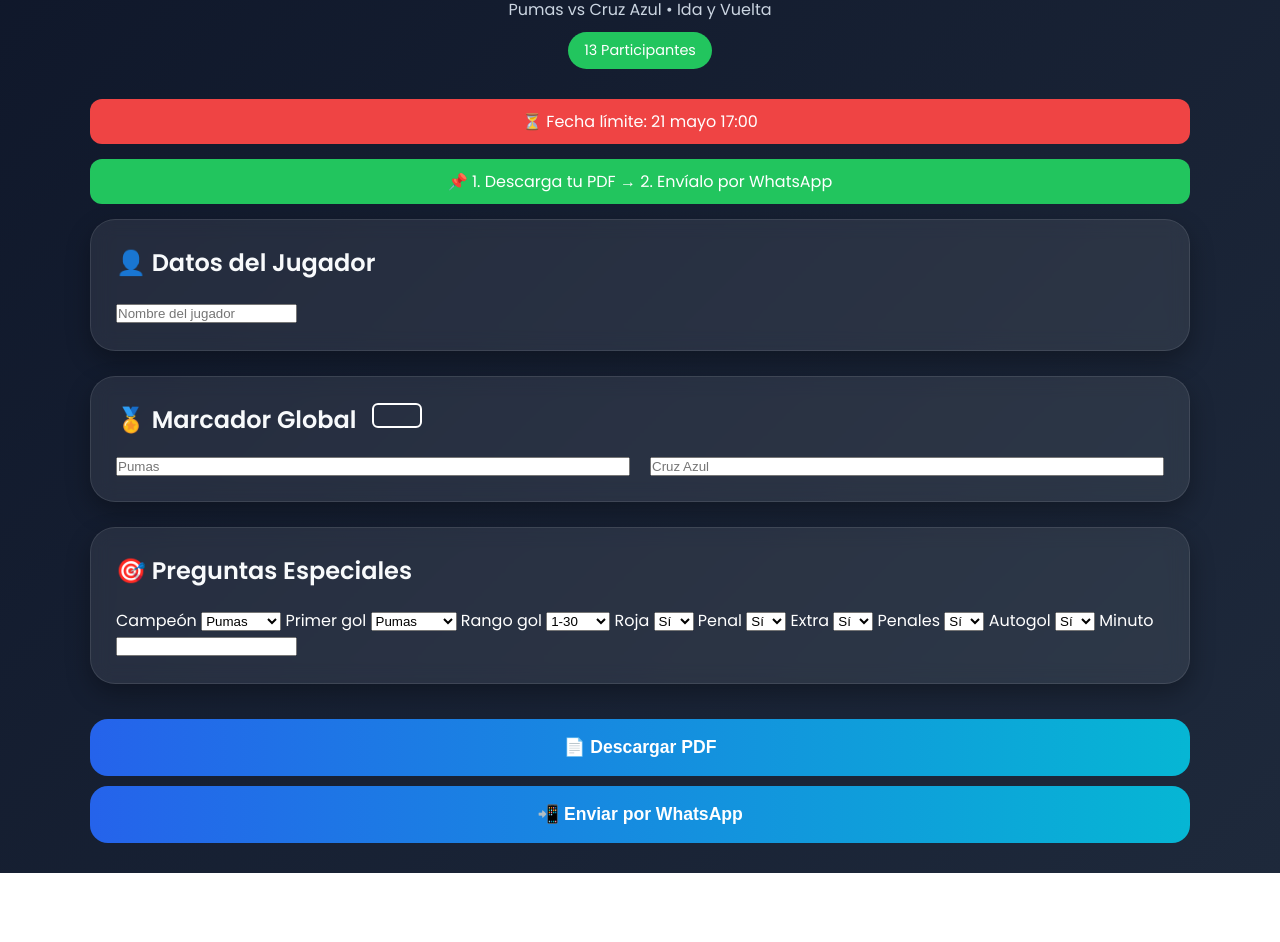
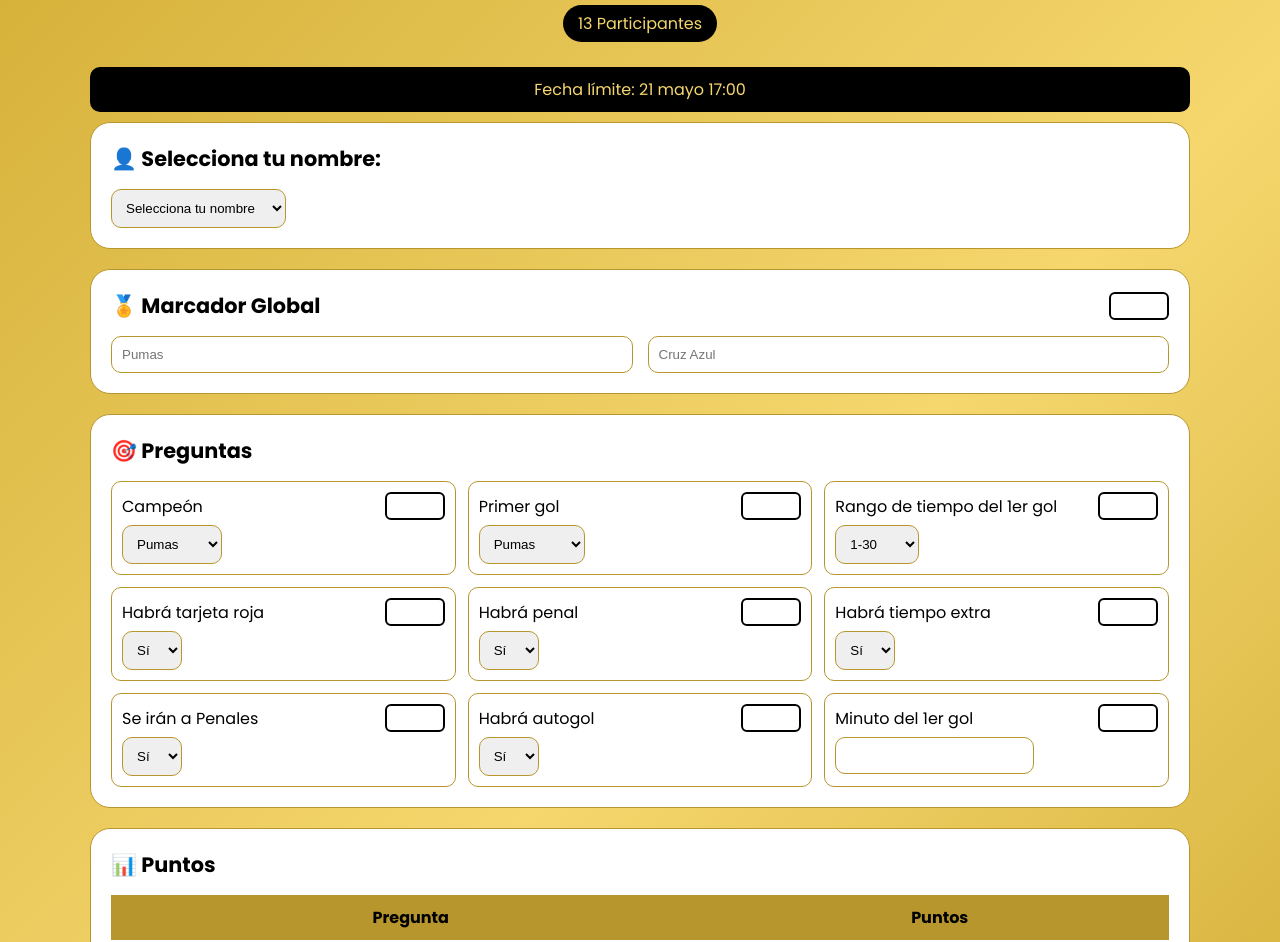
Before and after one commit to gerardoedmundo/quiniela, a plain HTML site: page index.html in a window 1280 px wide. Shown: the part 115-1057 px from the top of the page. Before the commit the page ends 988 px from the top, so only its background shows below. Drawn offline with nearby package versions, Linux system fonts and the light colour scheme.

Commit message:
Update index.html

```diff
--- a/index.html
+++ b/index.html
@@ -1,39 +1,136 @@
 <!DOCTYPE html>
 <html lang="es">
 <head>
-<meta charset="UTF-8" />
-<meta name="viewport" content="width=device-width, initial-scale=1.0"/>
+<meta charset="UTF-8">
+<meta name="viewport" content="width=device-width, initial-scale=1.0">
 <title>Quiniela Final Liga MX</title>
 
-<link rel="preconnect" href="https://fonts.googleapis.com">
-<link rel="preconnect" href="https://fonts.gstatic.com" crossorigin>
-<link href="https://fonts.googleapis.com/css2?family=Poppins:wght@300;400;500;600;700&display=swap" rel="stylesheet">
+<link href="https://fonts.googleapis.com/css2?family=Poppins:wght@300;400;600;700&display=swap" rel="stylesheet">
 
 <script src="https://cdnjs.cloudflare.com/ajax/libs/jspdf/2.5.1/jspdf.umd.min.js"></script>
 <script src="https://cdnjs.cloudflare.com/ajax/libs/html2canvas/1.4.1/html2canvas.min.js"></script>
 
 <style>
 *{margin:0;padding:0;box-sizing:border-box;}
-body{font-family:'Poppins',sans-serif;background:linear-gradient(135deg,#0f172a,#1e293b);min-height:100vh;padding:30px;color:white;}
+
+body{
+font-family:'Poppins',sans-serif;
+background:linear-gradient(135deg,#d4af37,#f5d76e,#c9a227);
+padding:25px;
+color:#000;
+}
+
 .container{max-width:1100px;margin:auto;}
-.header{text-align:center;margin-bottom:30px;}
-.header h1{font-size:3rem;font-weight:700;margin-bottom:10px;}
-.header p{color:#cbd5e1;font-size:1rem;}
-.card{background:rgba(255,255,255,0.08);border:1px solid rgba(255,255,255,0.1);backdrop-filter:blur(10px);border-radius:25px;padding:25px;margin-bottom:25px;box-shadow:0 10px 25px rgba(0,0,0,0.3);}
-.section-title{font-size:1.5rem;margin-bottom:20px;font-weight:600;color:#f8fafc;}
-.grid{display:grid;grid-template-columns:repeat(auto-fit,minmax(250px,1fr));gap:20px;}
-.input-group{display:flex;flex-direction:column;}
-.input-group label{margin-bottom:8px;font-weight:500;color:#e2e8f0;}
-.input-group input,.input-group select{padding:12px;border:none;border-radius:12px;background:#f8fafc;color:#0f172a;font-size:1rem;}
-.points table{width:100%;border-collapse:collapse;border-radius:15px;overflow:hidden;}
-.points th{background:#2563eb;padding:15px;}
-.points td{padding:15px;background:rgba(255,255,255,0.05);text-align:center;border-bottom:1px solid rgba(255,255,255,0.08);}
-.submit-btn{width:100%;padding:18px;border:none;border-radius:18px;background:linear-gradient(90deg,#2563eb,#06b6d4);color:white;font-size:1.1rem;font-weight:600;cursor:pointer;margin-top:10px;}
-.footer{text-align:center;margin-top:25px;color:#cbd5e1;font-size:0.9rem;}
-.badge{display:inline-block;padding:8px 16px;background:#22c55e;border-radius:999px;font-size:0.9rem;margin-top:10px;}
-.deadline{background:#ef4444;padding:10px;border-radius:12px;text-align:center;margin-bottom:15px;}
-.score-box{display:inline-block;width:50px;height:25px;border:2px solid white;border-radius:6px;margin-left:10px;}
-.notice{background:#22c55e;padding:10px;border-radius:12px;text-align:center;margin-bottom:15px;}
+
+.header{text-align:center;margin-bottom:25px;}
+.header h1{font-size:2.5rem;}
+.header p{color:#333;}
+
+.badge{
+background:#000;
+color:#f5d76e;
+padding:6px 15px;
+border-radius:20px;
+display:inline-block;
+margin-top:10px;
+}
+
+.card{
+background:#fff;
+border:1px solid #b8962e;
+border-radius:20px;
+padding:20px;
+margin-bottom:20px;
+}
+
+.section-title{
+font-size:1.3rem;
+margin-bottom:15px;
+display:flex;
+justify-content:space-between;
+align-items:center;
+}
+
+.grid{
+display:grid;
+grid-template-columns:repeat(auto-fit,minmax(250px,1fr));
+gap:15px;
+}
+
+input,select{
+padding:10px;
+border:1px solid #b8962e;
+border-radius:10px;
+}
+
+.points table{
+width:100%;
+border-collapse:collapse;
+}
+
+.points th{
+background:#b8962e;
+padding:10px;
+}
+
+.points td{
+padding:10px;
+border-bottom:1px solid #b8962e;
+}
+
+.submit-btn{
+width:100%;
+padding:15px;
+border:none;
+border-radius:15px;
+background:#b8962e;
+margin-top:10px;
+font-weight:600;
+cursor:pointer;
+}
+
+.score-box{
+width:60px;
+height:28px;
+border:2px solid #000;
+border-radius:6px;
+}
+
+.deadline{
+background:#000;
+color:#f5d76e;
+padding:10px;
+text-align:center;
+border-radius:10px;
+margin-bottom:10px;
+}
+
+.preguntas-grid{
+display:grid;
+grid-template-columns:repeat(auto-fit,minmax(280px,1fr));
+gap:12px;
+}
+
+.pregunta-item{
+border:1px solid #b8962e;
+padding:10px;
+border-radius:10px;
+background:#fff;
+}
+
+.pregunta-header{
+display:flex;
+justify-content:space-between;
+align-items:center;
+margin-bottom:5px;
+}
+
+/* PDF */
+.pdf-mode{font-size:18px;}
+.pdf-mode h1{font-size:34px;}
+.pdf-mode h2{font-size:22px;}
+.pdf-mode input,.pdf-mode select{font-size:18px;padding:12px;}
+.pdf-mode .score-box{width:70px;height:35px;}
 </style>
 </head>
 
@@ -42,20 +139,40 @@ body{font-family:'Poppins',sans-serif;background:linear-gradient(135deg,#0f172a,
 
 <div class="header">
 <h1>🏆 Quiniela Final Liga MX</h1>
-<p>Pumas vs Cruz Azul • Ida y Vuelta</p>
+<p>Pumas vs Cruz Azul</p>
 <div class="badge">13 Participantes</div>
 </div>
 
 <div class="deadline" id="deadlineMsg"></div>
-<div class="notice">📌 1. Descarga tu PDF → 2. Envíalo por WhatsApp</div>
 
 <div class="card">
-<h2 class="section-title">👤 Datos del Jugador</h2>
-<input type="text" id="nombre" placeholder="Nombre del jugador">
+<h2 class="section-title">👤 Selecciona tu nombre:</h2>
+
+<select id="nombre">
+<option value="">Selecciona tu nombre</option>
+<option>GERARDO CALZADA</option>
+<option>GERARDO MOCIÑO</option>
+<option>TOÑO</option>
+<option>TERRON</option>
+<option>OSCAR</option>
+<option>BRAULIO</option>
+<option>ODYN CALZADA</option>
+<option>TRINI</option>
+<option>LOVERA</option>
+<option>FABIÁN</option>
+<option>VICENTE R.</option>
+<option>TOMÁS R.</option>
+<option>ZAPATA</option>
+</select>
+
 </div>
 
 <div class="card">
-<h2 class="section-title">🏅 Marcador Global <span class="score-box"></span></h2>
+<h2 class="section-title">
+🏅 Marcador Global
+<span class="score-box"></span>
+</h2>
+
 <div class="grid">
 <input type="number" id="global_pumas" placeholder="Pumas">
 <input type="number" id="global_cruz" placeholder="Cruz Azul">
@@ -63,104 +180,139 @@ body{font-family:'Poppins',sans-serif;background:linear-gradient(135deg,#0f172a,
 </div>
 
 <div class="card">
-<h2 class="section-title">🎯 Preguntas Especiales</h2>
+<h2 class="section-title">🎯 Preguntas</h2>
 
-<label>Campeón</label>
+<div class="preguntas-grid">
+
+<div class="pregunta-item">
+<div class="pregunta-header">
+<span>Campeón</span><span class="score-box"></span>
+</div>
 <select id="campeon"><option>Pumas</option><option>Cruz Azul</option></select>
+</div>
 
-<label>Primer gol</label>
+<div class="pregunta-item">
+<div class="pregunta-header">
+<span>Primer gol</span><span class="score-box"></span>
+</div>
 <select id="primerGol"><option>Pumas</option><option>Cruz Azul</option><option>No hay gol</option></select>
+</div>
 
-<label>Rango gol</label>
+<div class="pregunta-item">
+<div class="pregunta-header">
+<span>Rango de tiempo del 1er gol</span><span class="score-box"></span>
+</div>
 <select id="rangoGol"><option>1-30</option><option>31-60</option><option>61-90</option><option>91-120</option></select>
+</div>
 
-<label>Roja</label>
+<div class="pregunta-item">
+<div class="pregunta-header">
+<span>Habrá tarjeta roja</span><span class="score-box"></span>
+</div>
 <select id="roja"><option>Sí</option><option>No</option></select>
+</div>
 
-<label>Penal</label>
+<div class="pregunta-item">
+<div class="pregunta-header">
+<span>Habrá penal</span><span class="score-box"></span>
+</div>
 <select id="penal"><option>Sí</option><option>No</option></select>
+</div>
 
-<label>Extra</label>
+<div class="pregunta-item">
+<div class="pregunta-header">
+<span>Habrá tiempo extra</span><span class="score-box"></span>
+</div>
 <select id="extra"><option>Sí</option><option>No</option></select>
+</div>
 
-<label>Penales</label>
+<div class="pregunta-item">
+<div class="pregunta-header">
+<span>Se irán a Penales</span><span class="score-box"></span>
+</div>
 <select id="penales"><option>Sí</option><option>No</option></select>
+</div>
 
-<label>Autogol</label>
+<div class="pregunta-item">
+<div class="pregunta-header">
+<span>Habrá autogol</span><span class="score-box"></span>
+</div>
 <select id="autogol"><option>Sí</option><option>No</option></select>
+</div>
 
-<label>Minuto</label>
+<div class="pregunta-item">
+<div class="pregunta-header">
+<span>Minuto del 1er gol</span><span class="score-box"></span>
+</div>
 <input type="number" id="minuto">
+</div>
 
+</div>
+</div>
+
+<div class="card points">
+<h2 class="section-title">📊 Puntos</h2>
+<table>
+<tr><th>Pregunta</th><th>Puntos</th></tr>
+<tr><td>Global</td><td>6</td></tr>
+<tr><td>Campeón</td><td>5</td></tr>
+<tr><td>Primer gol</td><td>3</td></tr>
+<tr><td>Rango</td><td>4</td></tr>
+<tr><td>Roja</td><td>2</td></tr>
+<tr><td>Penal</td><td>2</td></tr>
+<tr><td>Extra</td><td>3</td></tr>
+<tr><td>Penales</td><td>3</td></tr>
+<tr><td>Autogol</td><td>2</td></tr>
+</table>
 </div>
 
 <button class="submit-btn" onclick="generarPDF(event)">📄 Descargar PDF</button>
-<button class="submit-btn" onclick="enviarWhatsApp(event)">📲 Enviar por WhatsApp</button>
+<button class="submit-btn" onclick="enviarWhatsApp()">📲 WhatsApp</button>
 
 </div>
 
 <script>
 const fechaLimite = new Date("2026-05-21T17:00:00");
 
-function generarFolio(){return "Q-"+Math.floor(100000+Math.random()*900000)}
-
 function verificar(){
-const msg=document.getElementById("deadlineMsg");
-msg.innerText=new Date()>fechaLimite ? "⛔ Cerrado" : "⏳ Fecha límite: 21 mayo 17:00";
+document.getElementById("deadlineMsg").innerText =
+new Date()>fechaLimite ? "CERRADO" : "Fecha límite: 21 mayo 17:00";
 }
 
 async function generarPDF(e){
 e.preventDefault();
+
+let nombre = document.getElementById("nombre").value;
+if(nombre==="") return alert("Selecciona tu nombre");
+
 if(new Date()>fechaLimite)return alert("Cerrado");
 
-let folio = generarFolio();
-let header = document.querySelector(".header");
-let f = document.createElement("p");
-f.innerText="Folio: "+folio;
-header.appendChild(f);
+let contenido=document.getElementById("contenido");
+contenido.classList.add("pdf-mode");
 
-// modo blanco y negro
 document.body.style.background="#fff";
-document.body.style.color="#000";
 
-document.querySelectorAll(".card").forEach(c=>{
-c.style.background="#fff";
-c.style.color="#000";
-c.style.border="1px solid #000";
-});
-
-// captura
-const canvas = await html2canvas(document.getElementById("contenido"),{scale:2});
-const img = canvas.toDataURL("image/png");
+const canvas=await html2canvas(contenido,{scale:3});
+const imgData=canvas.toDataURL("image/png");
 
 const {jsPDF}=window.jspdf;
-const pdf=new jsPDF();
+const pdf=new jsPDF("p","mm","a4");
 
-let w=pdf.internal.pageSize.getWidth();
-let h=(canvas.height*w)/canvas.width;
+const w=pdf.internal.pageSize.getWidth();
+const h=pdf.internal.pageSize.getHeight();
 
-let heightLeft=h;
-let pos=0;
+const imgH=h;
+const imgW=(canvas.width*imgH)/canvas.height;
+const x=(w-imgW)/2;
 
-pdf.addImage(img,'PNG',0,pos,w,h);
-heightLeft-=pdf.internal.pageSize.getHeight();
-
-while(heightLeft>0){
-pos=heightLeft-h;
-pdf.addPage();
-pdf.addImage(img,'PNG',0,pos,w,h);
-heightLeft-=pdf.internal.pageSize.getHeight();
-}
-
+pdf.addImage(imgData,"PNG",x,0,imgW,imgH);
 pdf.save("quiniela.pdf");
 
-// restaurar
 location.reload();
 }
 
-function enviarWhatsApp(e){
-e.preventDefault();
-window.open("https://wa.me/?text=Ya llené mi quiniela y adjunto el PDF");
+function enviarWhatsApp(){
+window.open("https://wa.me/?text=Ya llené mi quiniela");
 }
 
 verificar();
```
